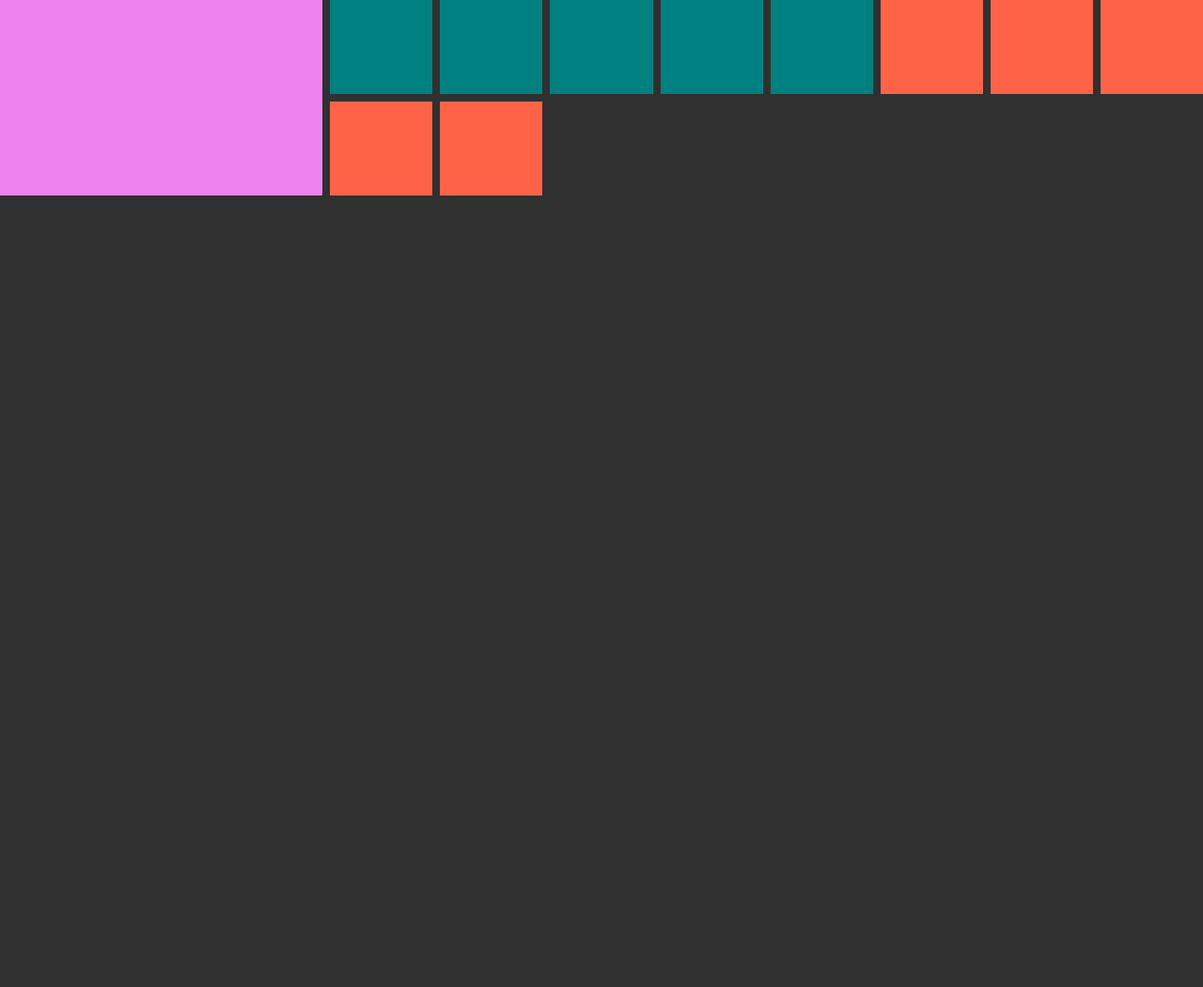
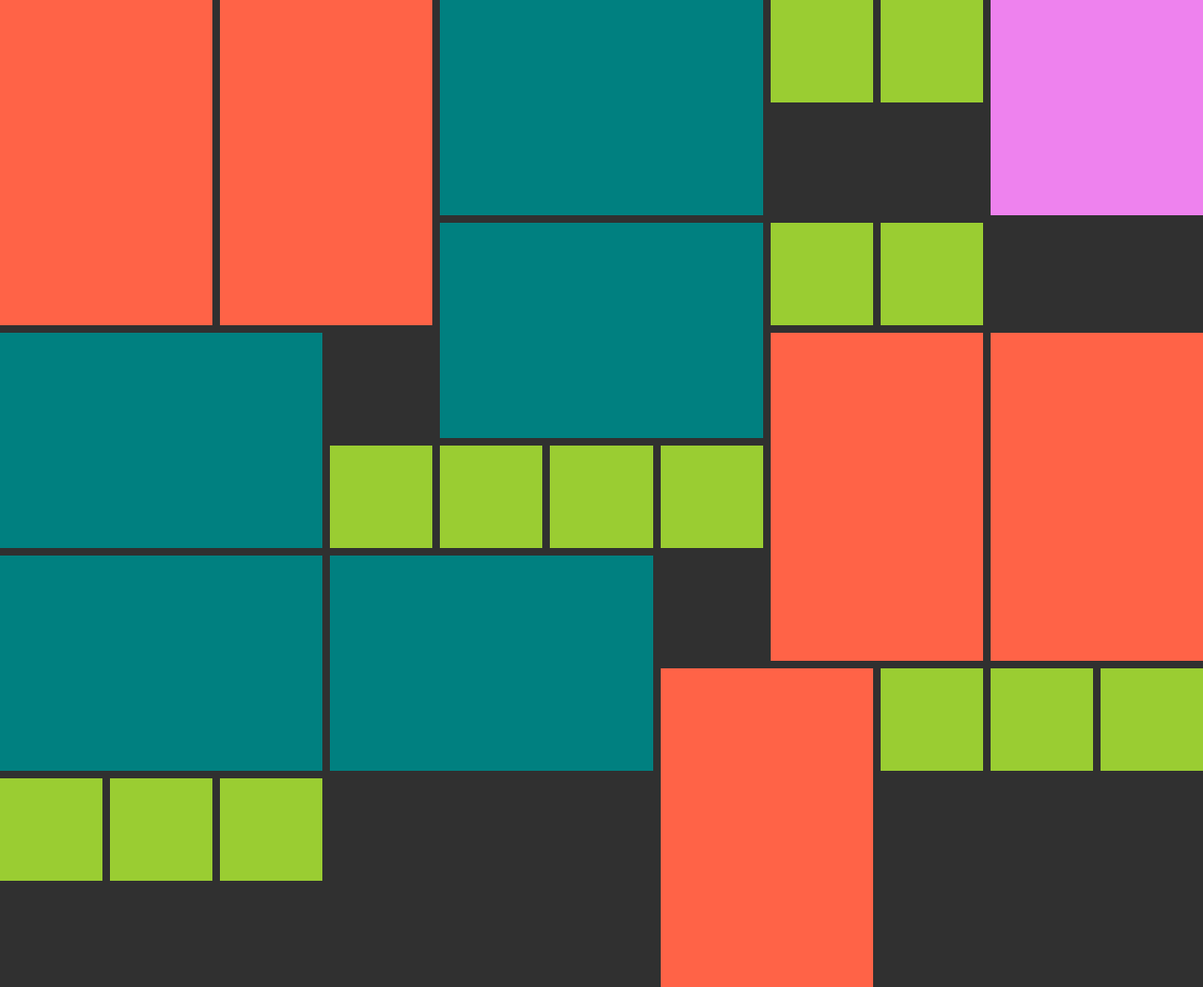
Before and after one commit to MakeItHappenDev/N2P-CSS-Grid, a plain HTML site: page src/gallery.html in a window 1280 px wide. Shown: the whole page at 94% size. Before the commit the page ends 800 px from the top, so only its background shows below. Drawn offline with Linux system fonts and the light colour scheme.

Commit message:
box sizing

```diff
--- a/src/gallery.css
+++ b/src/gallery.css
@@ -11,24 +11,31 @@ body {
   gap:0.5rem;
 }
 
-body > div {
-  height:100px;
-}
 
 body > div.horizontal {
   background-color: teal;
-  order:-1;
+  grid-column: span 3;
+  grid-row: span 2;
+  padding-top:calc(100% / 3 * 2)
 }
 
 body > div.vertical {
   background-color: tomato;
-  order:2;
+  grid-column: span 2;
+  grid-row: span 3;
+  padding-top:calc(100% / 2 * 3)
 }
 
 body > div.square {
   background-color: violet;
-  order:4;
-  grid-column: 1 / span 3;
-  grid-row:1 / span 2;
-  height:auto;
+  grid-column: span 2;
+  grid-row:span 2;
+  padding-top:100%;
 }
+
+body > div.fill {
+  background-color: yellowgreen;
+  grid-column: span 1;
+  grid-row:span 1;
+  padding-top:100%;
+}
--- a/src/gallery.html
+++ b/src/gallery.html
@@ -10,13 +10,27 @@
   <div class="vertical"></div>
   <div class="vertical"></div>
   <div class="horizontal"></div>
+  <div class="fill"></div>
+  <div class="fill"></div>
   <div class="square"></div>
+  <div class="horizontal"></div>
+  <div class="fill"></div>
+  <div class="fill"></div>
+  <div class="horizontal"></div>
+  <div class="vertical"></div>
+  <div class="vertical"></div>
+  <div class="fill"></div>
+  <div class="fill"></div>
+  <div class="fill"></div>
+  <div class="fill"></div>
   <div class="horizontal"></div>
   <div class="horizontal"></div>
   <div class="vertical"></div>
-  <div class="vertical"></div>
-  <div class="horizontal"></div>
-  <div class="horizontal"></div>
-  <div class="vertical"></div>
+  <div class="fill"></div>
+  <div class="fill"></div>
+  <div class="fill"></div>
+  <div class="fill"></div>
+  <div class="fill"></div>
+  <div class="fill"></div>
 </body>
 </html>
```
